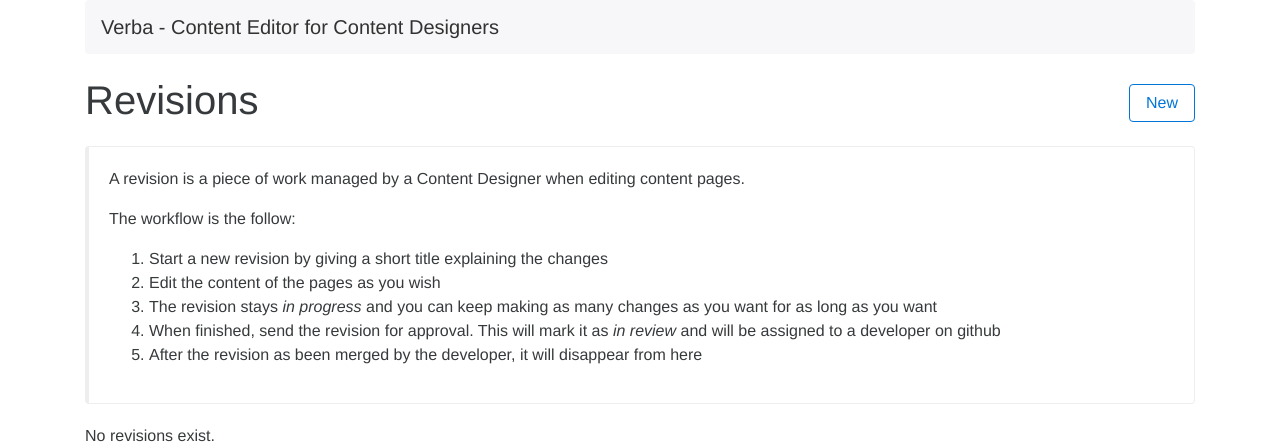
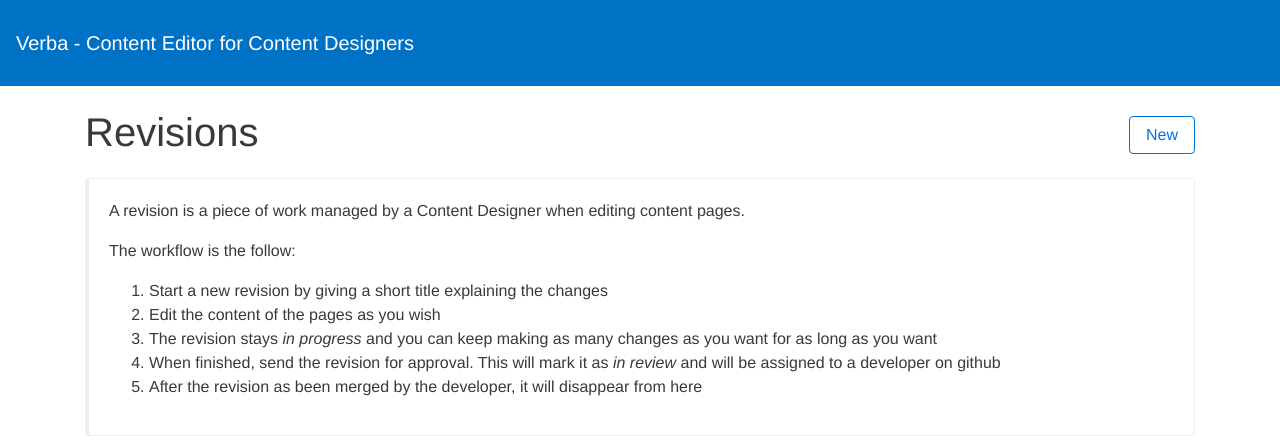
Before and after one commit to nhsuk/verba, a Django app: template verba/templates/revision/list.html in a window 1280 px wide. Shown: the top 443 px of the page. Run offline with Django 3.2, Linux system fonts and the light colour scheme; the template is opened without the code that fills it, so the values that code supplies are empty.

Commit message:
A few visual changes

```diff
--- a/verba/assets/css/styles.css
+++ b/verba/assets/css/styles.css
@@ -17,7 +17,14 @@
 .bd-callout+.bd-callout {
     margin-top: -.25rem;
 }
-
+#top-header {
+  background-color: #0072c6;
+  padding: 1.5rem 1rem;
+  border-radius: 0;
+}
+#top-header a {
+  color: #fff;
+}
 .actions {
   float: right;
 }
--- a/verba/templates/base.html
+++ b/verba/templates/base.html
@@ -25,15 +25,15 @@
   </head>
 
   <body>
-    <div class="container">
     {% for message in messages %}
     <div class="alert alert-{{ message.tags }} p-t-0 p-b-0" role="alert">{{ message }}</div>
     {% endfor %}
 
-      <nav class="navbar navbar-light bg-faded">
+    <nav id="top-header" class="navbar navbar-light bg-faded">
       <a class="navbar-brand" href="{% url 'revision:list' %}">Verba - Content Editor for Content Designers</a>
     </nav>
 
+    <div class="container">
       <h1 class="m-t-2 m-b-2">
         {% block title %}{% endblock %}
         <span class="actions">{% block actions %}{% endblock %}</span>
```
Lines whose indentation alone changed are shown as unchanged.
